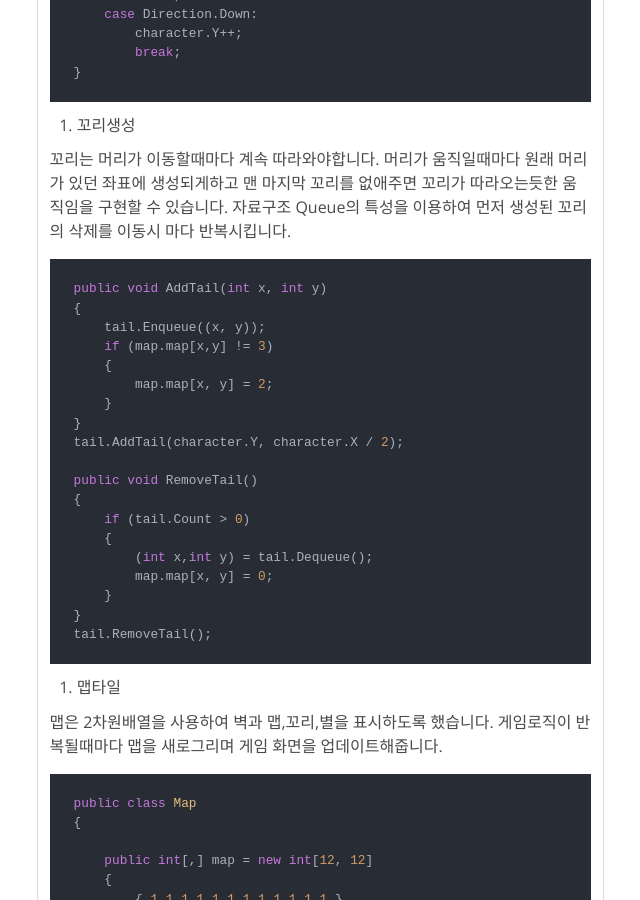
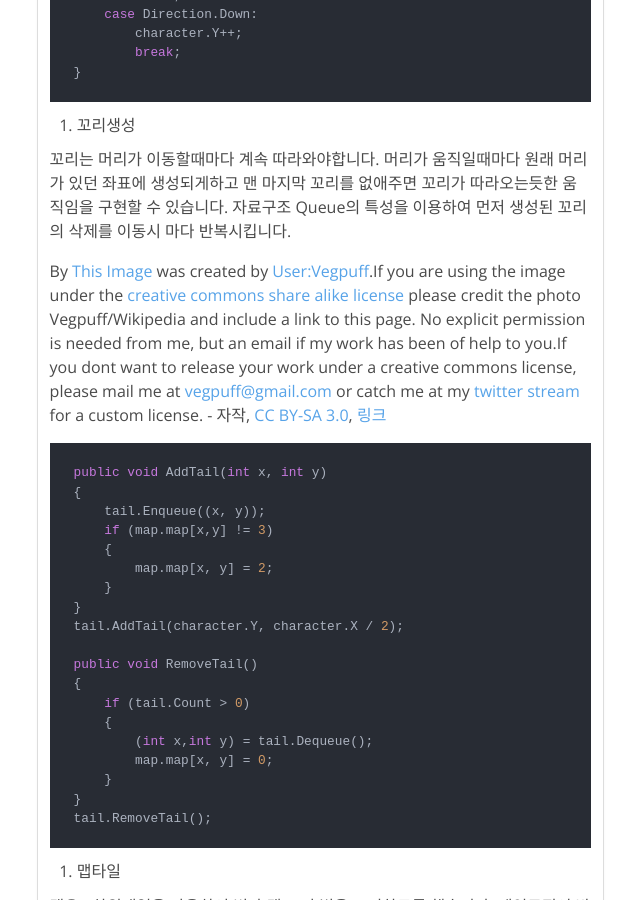
Before and after one commit to ptt0313/ptt0313.github.io, a Jekyll site: the page built from _posts/2024-07-03-SnakeGame.markdown, in a window 1280 px wide and 900 px high, scrolled down 2125 px. Shown: the whole window, without its empty margins (178-818 px from the left). Built offline with Jekyll 4.4.1, drawn with Linux system fonts in a browser that asks for light colours; comment, search, counter and statistics services are not loaded; part of the change alters nothing that is shown.

Commit message:
Update 2024-07-03-SnakeGame.markdown

```diff
--- a/_posts/2024-07-03-SnakeGame.markdown
+++ b/_posts/2024-07-03-SnakeGame.markdown
@@ -84,12 +84,14 @@ switch (direction)
 }
 ~~~
 
-2. 꼬리생성
+1. 꼬리생성
 
 꼬리는 머리가 이동할때마다 계속 따라와야합니다.
 머리가 움직일때마다 원래 머리가 있던 좌표에 생성되게하고
 맨 마지막 꼬리를 없애주면 꼬리가 따라오는듯한 움직임을 구현할 수 있습니다.
 자료구조 Queue의 특성을 이용하여 먼저 생성된 꼬리의 삭제를 이동시 마다 반복시킵니다.
+
+By <a href="https://upload.wikimedia.org/wikipedia/commons/5/52/Data_Queue.svg" class="internal" title="Data Queue.svg">This Image</a> was created by <a href="https://en.wikipedia.org/wiki/User:Vegpuff" class="extiw" title="en:User:Vegpuff">User:Vegpuff</a>.If you are using the image under the <a rel="nofollow" class="external text" href="https://creativecommons.org/licenses/by-sa/3.0/">creative commons share alike license</a> please credit the photo Vegpuff/Wikipedia and include a link to this page. No explicit permission is needed from me, but an email if my work has been of help to you.If you dont want to release your work under a creative commons license, please mail me at <a class="external text" href="https://commons.wikimedia.org/wiki/Special:EmailUser/Vegpuff">vegpuff@gmail.com</a> or catch me at my <a rel="nofollow" class="external text" href="https://twitter.com/alagu">twitter stream</a> for a custom license. - <span class="int-own-work" lang="ko">자작</span>, <a href="https://creativecommons.org/licenses/by-sa/3.0" title="Creative Commons Attribution-Share Alike 3.0">CC BY-SA 3.0</a>, <a href="https://commons.wikimedia.org/w/index.php?curid=7586271">링크</a>
 
 ~~~c#
 public void AddTail(int x, int y)
@@ -113,7 +115,7 @@ public void RemoveTail()
 tail.RemoveTail();
 ~~~
 
-3. 맵타일
+1. 맵타일
 
 맵은 2차원배열을 사용하여 벽과 맵,꼬리,별을 표시하도록 했습니다.
 게임로직이 반복될때마다 맵을 새로그리며 게임 화면을 업데이트해줍니다.
@@ -165,7 +167,7 @@ public class Map
     }
 }
 ~~~
-4. 별 생성
+1. 별 생성
 
 별을 먹을때 마다 새로운 별을 만들어야 합니다.
 이때 별이 벽과 꼬리와 겹친 위치에 나와선 안되기때문에
@@ -184,7 +186,7 @@ while(true)
 }
 ~~~
 
-5. 충돌 판정
+1. 충돌 판정
 
 머리와 오브젝트의 충돌 판정은 2차원배열을 통해 만들었습니다.
 현재 위치의 캐릭터와 2차원 배열의 좌표값을 비교하여
@@ -213,7 +215,7 @@ else if (map.map[character.Y, character.X / 2] == 2)
 ~~~
 
 
-6. 게임 로직 코드
+1. 게임 로직 코드
 
 ~~~c#
 static void Main(string[] args)
```
